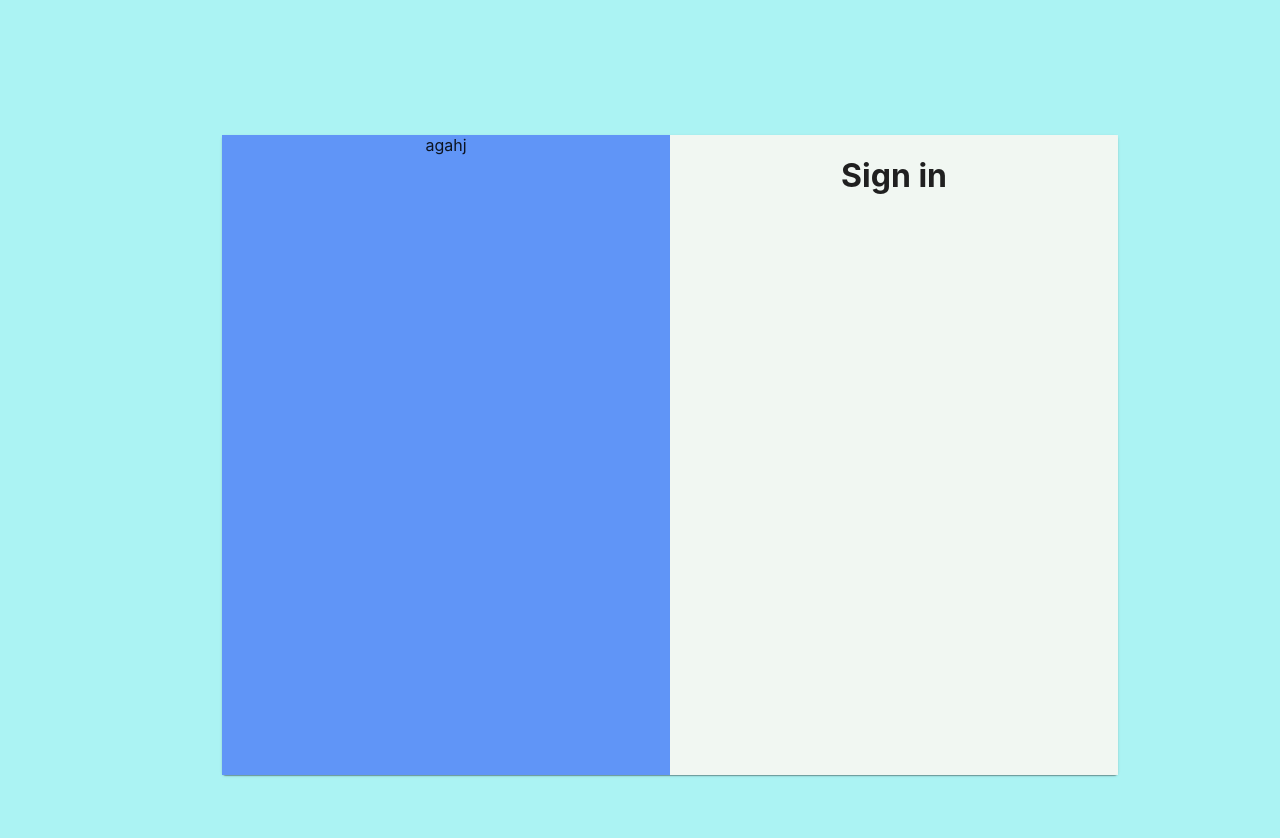
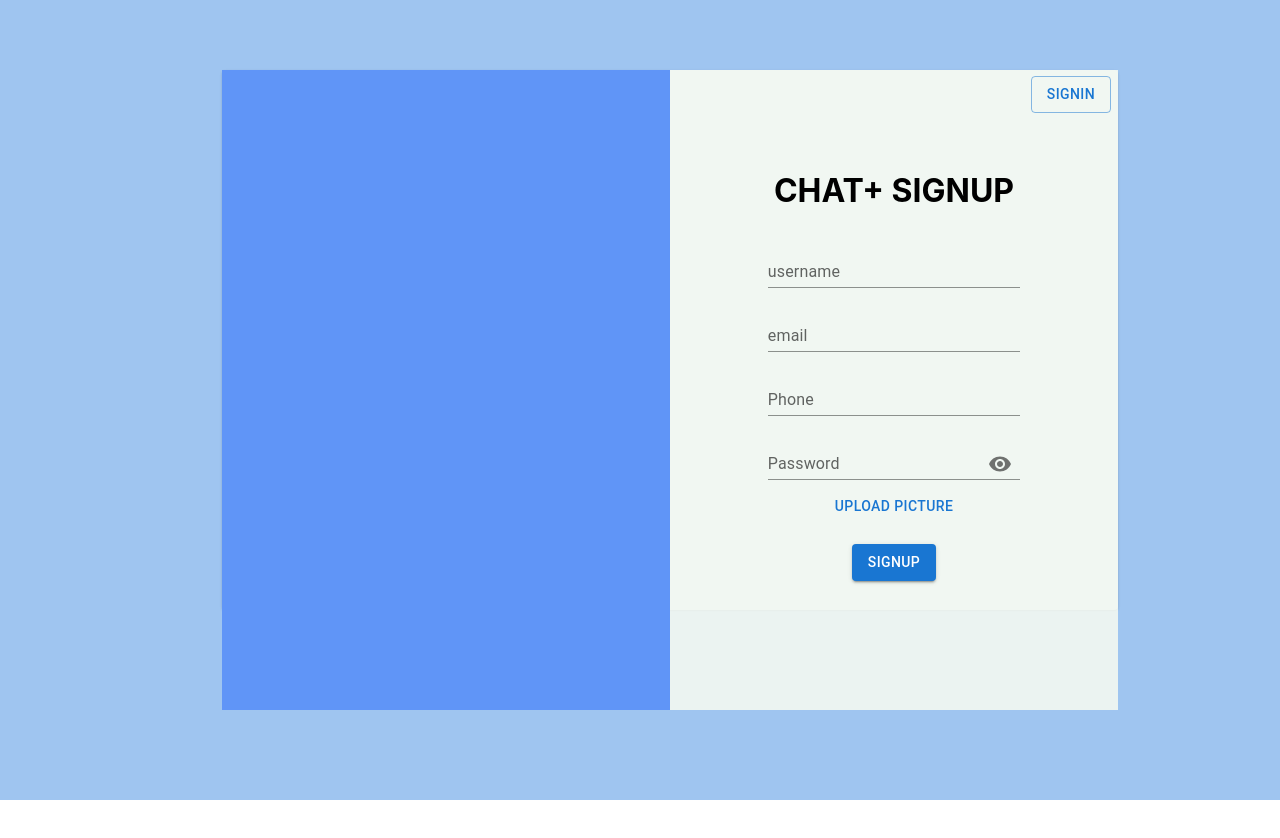
Before and after one commit to payal1206/Chat_Plus_App, a React (Create React App) app: page / in a window 1280 px wide. Shown: the top 838 px of the page. After the commit the page ends 800 px from the top, so only its background shows below. Built offline with nearby package versions, Linux system fonts and the light colour scheme.

Commit message:
signup js

```diff
--- a/package.json
+++ b/package.json
@@ -3,8 +3,11 @@
   "version": "0.1.0",
   "private": true,
   "dependencies": {
+    "@emotion/core": "^11.0.0",
     "@emotion/react": "^11.4.1",
+    "@emotion/styled": "^11.3.0",
     "@material-ui/core": "^4.12.3",
+    "@mui/icons-material": "^5.0.3",
     "@mui/material": "^5.0.3",
     "@testing-library/jest-dom": "^5.11.4",
     "@testing-library/react": "^11.1.0",
--- a/src/App.js
+++ b/src/App.js
@@ -3,14 +3,16 @@ import "./App.css";
 
 import Layout from "./component/dashboard/layout/layout";
 import Dashboard from "./component/dashboard/dashboard";
-import Signin from "./component/signin/signin";
+// import Signin from "./component/signin/signin";
+import Signup from "./component/signup/signup";
 
 function App() {
   return (
     <div className="App">
       <Layout>
         {/* <Dashboard /> */}
-        <Signin />
+        <Signup />
+        {/* <Signin /> */}
       </Layout>
     </div>
   );
--- a/src/component/dashboard/layout/layout.module.css
+++ b/src/component/dashboard/layout/layout.module.css
@@ -1,8 +1,8 @@
 .appBackground {
   display: flex;
   width: 100%;
-  height: 910px;
+  height: 800px;
   align-items: center;
   justify-content: center;
-  background-color: rgb(171, 243, 243);
+  background-color: rgb(159, 197, 240);
 }
--- a/src/component/signin/signin.js
+++ b/src/component/signin/signin.js
@@ -7,7 +7,7 @@ const Signin = () => {
   return (
     <Paper className={classes.muiPaper}>
       <div className={classes.grid}>
-        <div className={classes.item1}>agahj</div>
+        <div className={classes.item1}></div>
         <div className={classes.item2}>
           <Form1 />
         </div>
--- /dev/null
+++ b/src/component/signup/form2.js
@@ -0,0 +1,107 @@
+import * as React from "react";
+import Box from "@mui/material/Box";
+import IconButton from "@mui/material/IconButton";
+import Input from "@mui/material/Input";
+import FilledInput from "@mui/material/FilledInput";
+import OutlinedInput from "@mui/material/OutlinedInput";
+import InputLabel from "@mui/material/InputLabel";
+import InputAdornment from "@mui/material/InputAdornment";
+import FormHelperText from "@mui/material/FormHelperText";
+import FormControl from "@mui/material/FormControl";
+import TextField from "@mui/material/TextField";
+import Visibility from "@mui/icons-material/Visibility";
+import VisibilityOff from "@mui/icons-material/VisibilityOff";
+import Button from "@mui/material/Button";
+import { Upload } from "antd";
+import { UploadOutlined } from "@ant-design/icons";
+
+export default function Form2() {
+  const [values, setValues] = React.useState({
+    username: "",
+    password: "",
+    email: "",
+    phone: "",
+    showPassword: false,
+  });
+
+  const handleChange = (prop) => (event) => {
+    setValues({ ...values, [prop]: event.target.value });
+  };
+
+  const handleClickShowPassword = () => {
+    setValues({
+      ...values,
+      showPassword: !values.showPassword,
+    });
+  };
+
+  const handleMouseDownPassword = (event) => {
+    event.preventDefault();
+  };
+
+  return (
+    <div>
+      <div
+        style={{
+          marginTop: "6px",
+          marginRight: "7px",
+          float: " right",
+        }}
+      >
+        <Button variant="outlined">Signin</Button>
+      </div>
+
+      <form>
+        <div
+          style={{
+            align: "middle",
+            justify: "center",
+            padding: "80px",
+            color: "black",
+          }}
+        >
+          <h1>CHAT+ SIGNUP</h1>
+          <FormControl sx={{ m: 1, width: "25ch" }} variant="standard">
+            <InputLabel>username</InputLabel>
+            <Input type="text" value={values.username} />
+          </FormControl>
+          <FormControl sx={{ m: 1, width: "25ch" }} variant="standard">
+            <InputLabel>email</InputLabel>
+            <Input value={values.email} />
+          </FormControl>
+          <FormControl sx={{ m: 1, width: "25ch" }} variant="standard">
+            <InputLabel>Phone</InputLabel>
+            <Input type="text" value={values.phone} />
+          </FormControl>
+          <FormControl sx={{ m: 1, width: "25ch" }} variant="standard">
+            <InputLabel htmlFor="standard-adornment-password">
+              Password
+            </InputLabel>
+            <Input
+              id="standard-adornment-password"
+              type={values.showPassword ? "text" : "password"}
+              value={values.password}
+              onChange={handleChange("password")}
+              endAdornment={
+                <InputAdornment position="end">
+                  <IconButton
+                    aria-label="toggle password visibility"
+                    onClick={handleClickShowPassword}
+                    onMouseDown={handleMouseDownPassword}
+                  >
+                    {values.showPassword ? <VisibilityOff /> : <Visibility />}
+                  </IconButton>
+                </InputAdornment>
+              }
+            />
+          </FormControl>
+          <Upload>
+            <Button icon={<UploadOutlined />}>Upload Picture</Button>
+          </Upload>
+          <br></br>
+          <Button variant="contained">Signup</Button>
+        </div>
+      </form>
+    </div>
+  );
+}
--- a/src/component/signup/signup.js
+++ b/src/component/signup/signup.js
@@ -1,12 +1,18 @@
 import React from "react";
 import { Grid, Paper } from "@material-ui/core";
-import classes from "./signupp.css";
+import classes from "./signup.module.css";
+import Form2 from "./form2";
 
 function Signup() {
   return (
-    <div className={classes.appBackground}>
-      <Paper className={classes.muiPaper}></Paper>
-    </div>
+    // <div className={classes.appBackground}>
+    <Paper className={classes.muiPaper}>
+      <div className={classes.grid}>
+        <div className={classes.item1}></div>
+        <div className={classes.item2}>{<Form2 />}</div>
+      </div>
+    </Paper>
+    // </div>
   );
 }
 
--- /dev/null
+++ b/src/component/signup/signup.module.css
@@ -0,0 +1,24 @@
+.muiPaper {
+  width: 70%;
+  margin-left: 180px;
+  margin-right: 120px;
+  margin-bottom: 120px;
+  height: 540px;
+}
+
+.grid {
+  display: grid;
+  height: 640px;
+  grid-template-columns: repeat(6, 1fr);
+  grid-template-rows: 640px;
+}
+
+.item1 {
+  background-color: rgb(96, 149, 247);
+  grid-column: 1/4;
+}
+
+.item2 {
+  background-color: rgba(240, 247, 242, 0.938);
+  grid-column: 4/12;
+}
```
Also changed, not shown: src/component/signup/signupp.css (deleted, +0 -11 lines), 1 other file (tests, documents, lock files or other folders).
